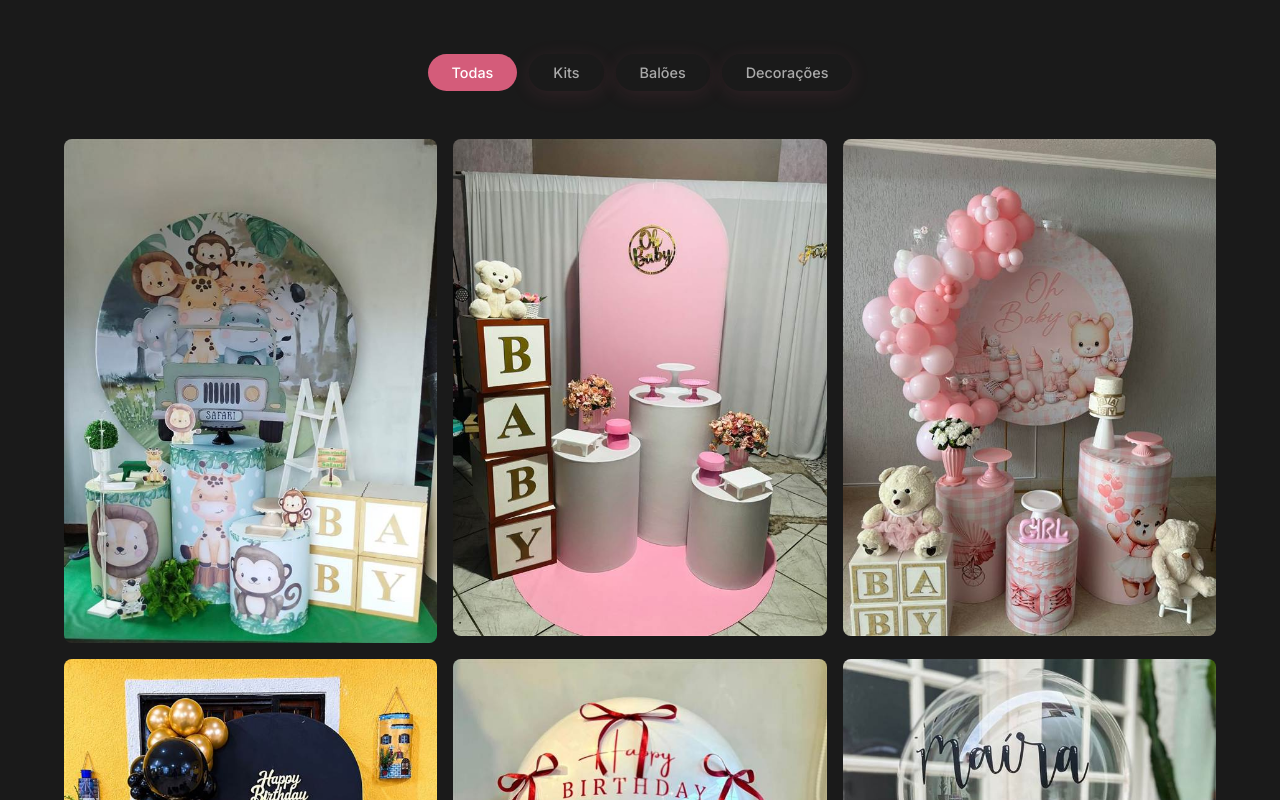
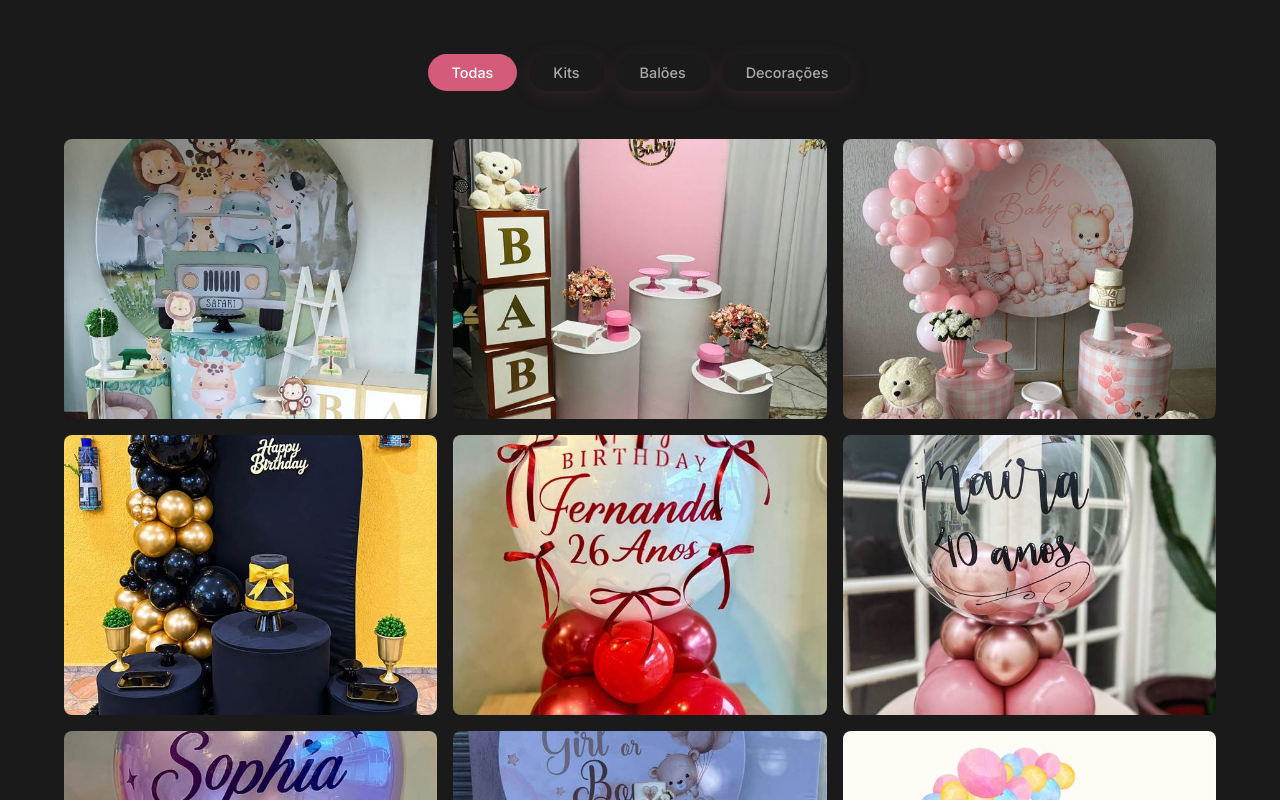
Before and after one commit to souzafabricio28-blip/studiosilva-decoracoes, a Next.js app: page / in a window 1280 px wide. Shown: the part 4160-4960 px from the top of the page. Built offline with nearby package versions, Linux system fonts and the light colour scheme; a web font is replaced by a local one.

Commit message:
Usa background-image em vez de img na grade da galeria

```diff
--- a/components/Gallery.js
+++ b/components/Gallery.js
@@ -85,13 +85,14 @@ export default function Gallery() {
             <div
               key={item.id}
               onClick={() => setOpen(idx)}
-            >
-              <img
-                src={item.image}
-                alt={item.title}
-                style={{ width: '100%', display: 'block', borderRadius: 8 }}
-              />
-            </div>
+              title={item.title}
+              style={{
+                borderRadius: 8, cursor: 'pointer', paddingBottom: '75%',
+                backgroundImage: `url(${item.image})`,
+                backgroundSize: 'cover', backgroundPosition: 'center',
+                backgroundColor: '#333',
+              }}
+            />
           ))}
         </div>
       </div>
@@ -115,7 +116,7 @@ export default function Gallery() {
               fontWeight: 'bold',
             }}
           >
-            ✕
+            &#10005;
           </div>
 
           <button
@@ -128,21 +129,14 @@ export default function Gallery() {
               display: 'flex', alignItems: 'center', justifyContent: 'center',
             }}
           >
-            ←
+            &#8592;
           </button>
 
-          <div
-            style={{
-              maxWidth: '92vw', maxHeight: '85vh',
-              display: 'flex', alignItems: 'center', justifyContent: 'center',
-            }}
-          >
-            <img
-              src={item.image}
-              alt={item.title}
-              style={{ maxWidth: '100%', maxHeight: '85vh', objectFit: 'contain', display: 'block', borderRadius: 4 }}
-            />
-          </div>
+          <img
+            src={item.image}
+            alt={item.title}
+            style={{ maxWidth: '90vw', maxHeight: '85vh', objectFit: 'contain', display: 'block', borderRadius: 4 }}
+          />
 
           <button
             onClick={(e) => { e.stopPropagation(); goNext(); }}
@@ -154,14 +148,14 @@ export default function Gallery() {
               display: 'flex', alignItems: 'center', justifyContent: 'center',
             }}
           >
-            →
+            &#8594;
           </button>
 
           <div style={{
             position: 'absolute', bottom: 24, left: 0, right: 0,
             textAlign: 'center', color: 'white',
           }}>
-            <p style={{ margin: 0, fontSize: '0.9rem' }}>{item.title} — {open + 1}/{filtered.length}</p>
+            <p style={{ margin: 0, fontSize: '0.9rem' }}>{item.title} &mdash; {open + 1}/{filtered.length}</p>
           </div>
         </div>
       )}
```
